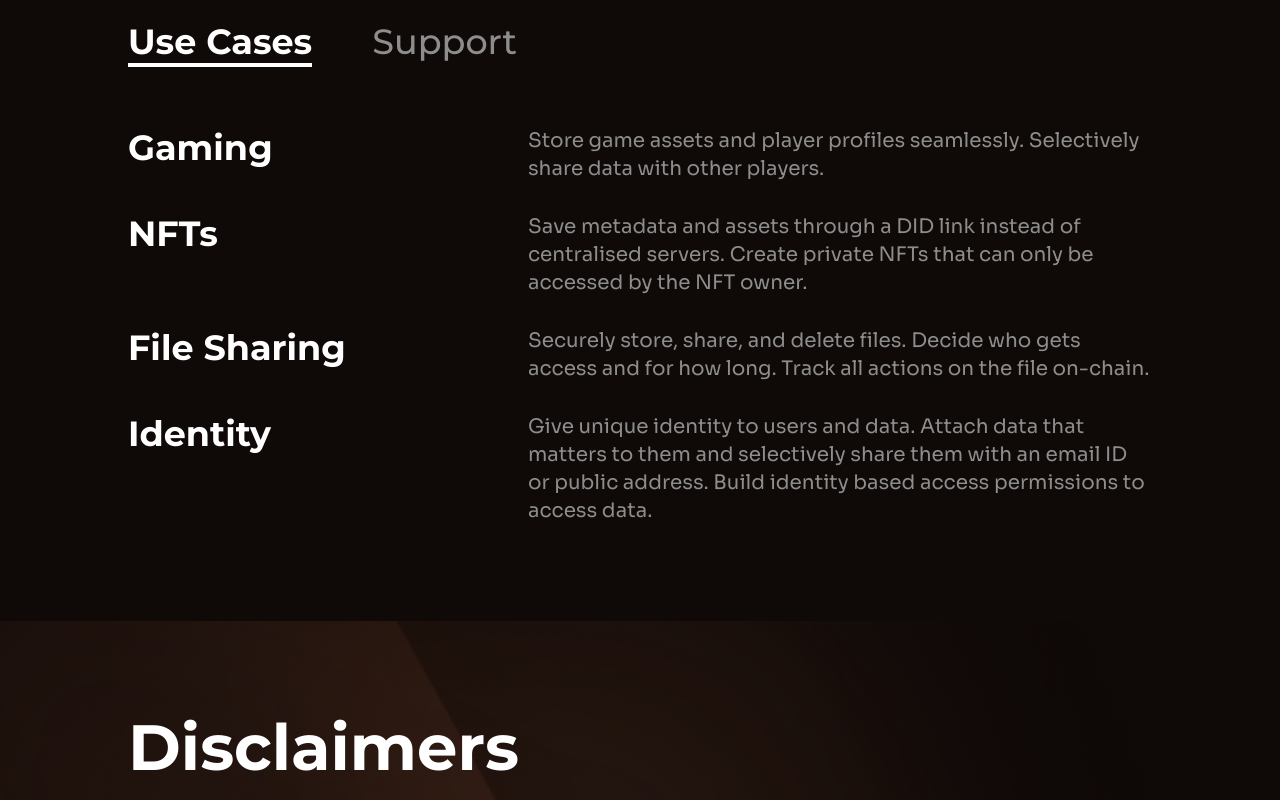
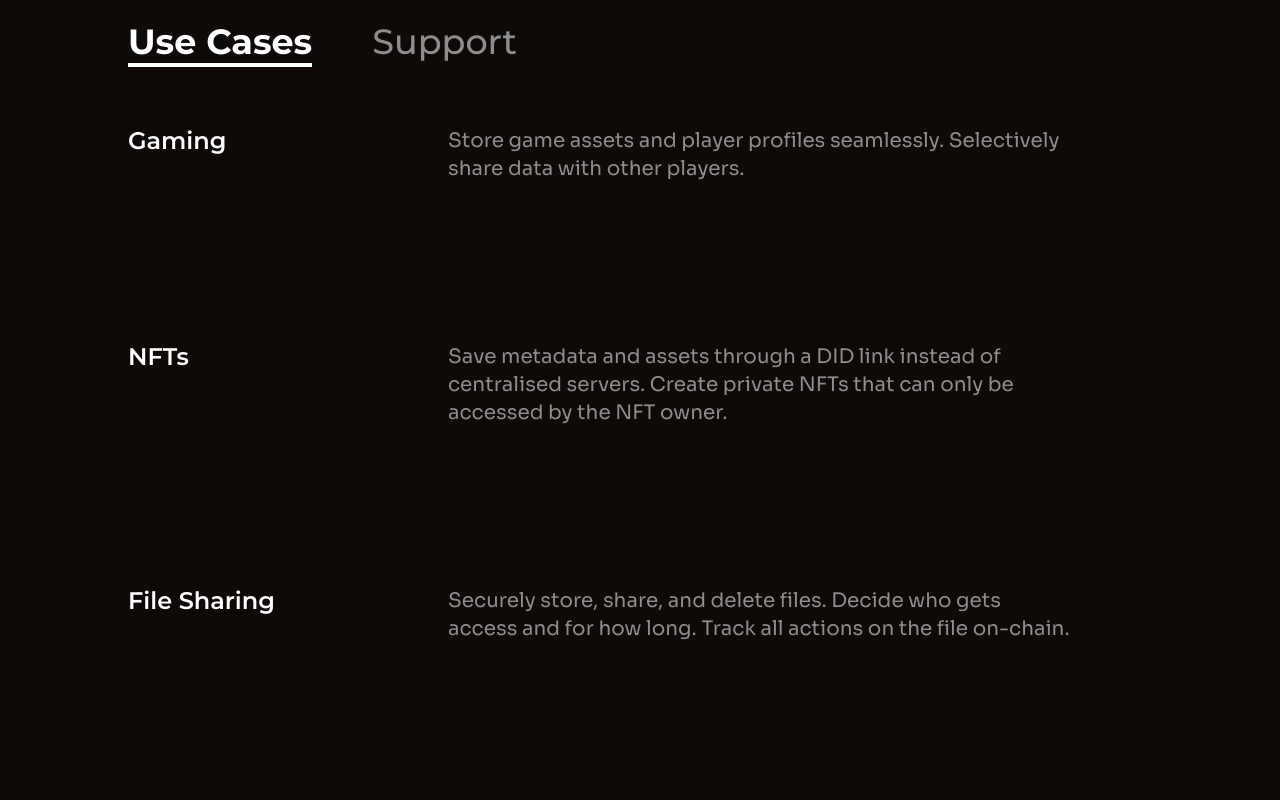
Before and after one commit to arcana-network/testnet-site, a Nuxt app: page / in a window 1280 px wide. Shown: the part 3160-3960 px from the top of the page. Built offline with nearby package versions, Linux system fonts and the light colour scheme.

Commit message:
Update styling of builld use cases module

```diff
--- a/components/BuildUseCases.vue
+++ b/components/BuildUseCases.vue
@@ -11,11 +11,15 @@
       :key="useCase.key"
       direction="row"
       sm-direction="column"
-      gap="1.875rem"
-      sm-gap="1.5rem"
-      justify="space-between"
+      gap="10rem"
+      sm-gap="1rem"
     >
-      <v-heading class="build-usecases-heading" :level="3" line-height="1.2">
+      <v-heading
+        class="build-usecases-heading"
+        :weight="600"
+        :level="3"
+        line-height="1.2"
+      >
         {{ useCase.heading }}
       </v-heading>
       <v-text
@@ -76,8 +80,7 @@ export default {
 .build-usecases-heading {
   margin-top: 0;
   margin-bottom: 0;
-  font-size: 2.1875rem;
-  font-weight: 700;
+  font-size: 1.5rem;
   min-width: 10rem;
   letter-spacing: normal;
 
```
